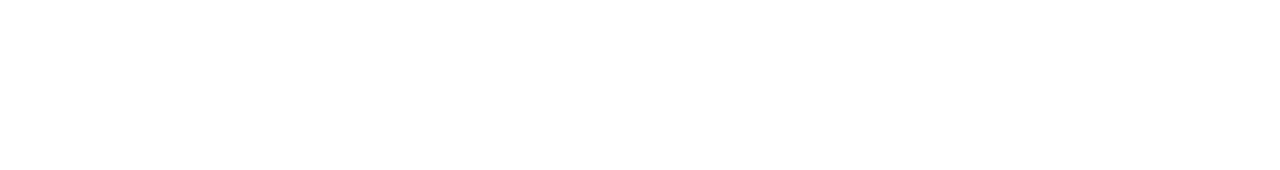
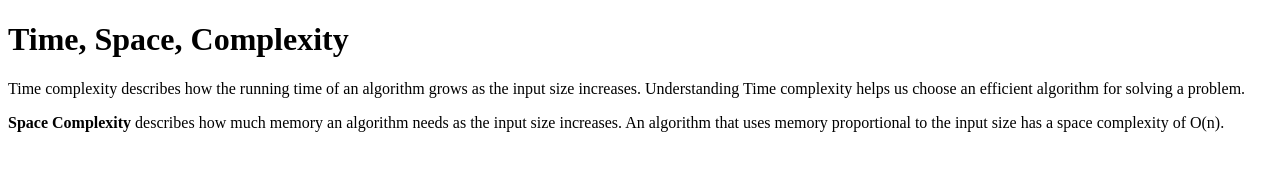
Before and after one commit to acciojob/time-and-space-complexity-Devil-nkp, a website: page main.html in a window 1280 px wide. Drawn offline with Linux system fonts and the light colour scheme.

Commit message:
created a submission

```diff
--- a/main.html
+++ b/main.html
@@ -8,6 +8,10 @@
 
 <body>
 	<!-- the entire body must be written by student -->
+	<h1>Time, Space, Complexity</h1>
+	<p>Time complexity describes how the running time of an algorithm grows as the input size increases. Understanding Time complexity helps us choose an efficient algorithm for solving a problem.</p>
+	<p><b>Space Complexity</b> describes how much memory an algorithm needs as the input size increases. An algorithm that uses memory proportional to the input size has a space complexity of O(n).</b></p>
+
     <script type="text/javascript" src="./script.js">
 </script>
 
```
